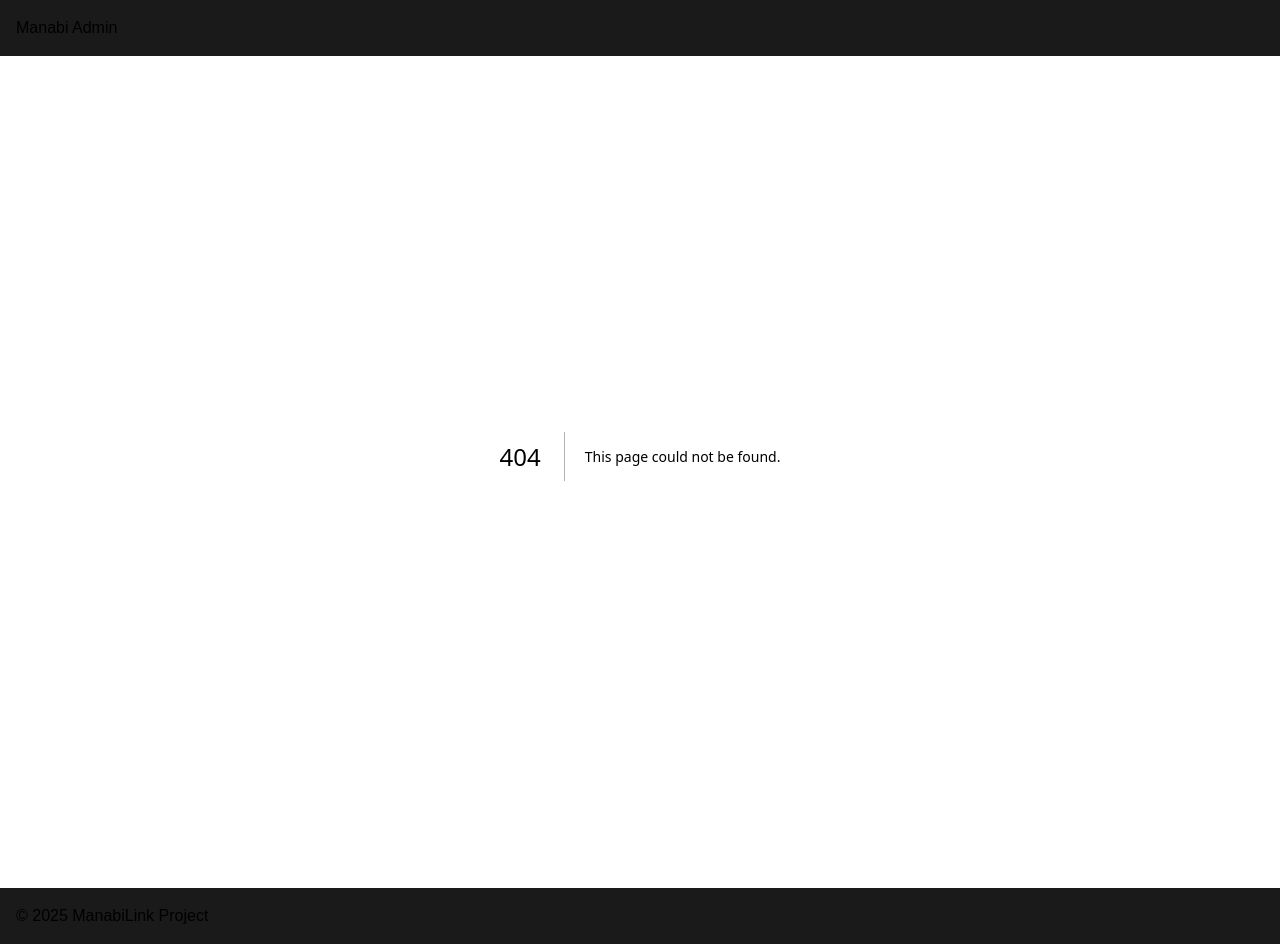
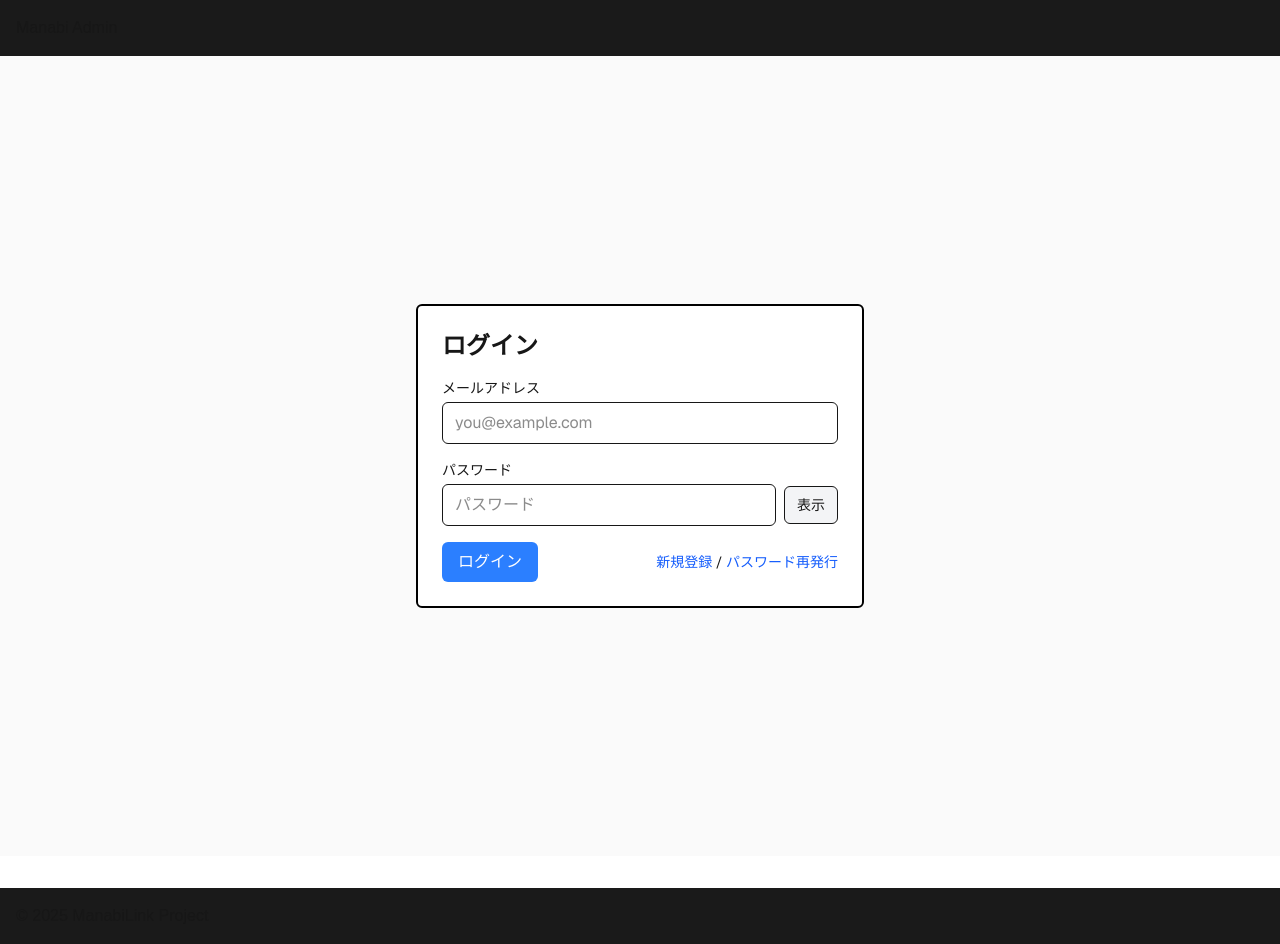
Before and after one commit to ManabiLink/manabi-admin, a Next.js app: page /login in a window 1280 px wide. Before the commit this address had no page. Built offline with nearby package versions, Linux system fonts and the light colour scheme; no server answers.

Commit message:
ログイン画面の作成

```diff
--- /dev/null
+++ b/app/login/page.js
@@ -0,0 +1,117 @@
+"use client";
+
+import { useState } from "react";
+import { useRouter } from "next/navigation";
+import Link from "next/link";
+import supabase from "@/lib/supabaseClient";
+
+export default function LoginPage() {
+  const router = useRouter();
+  const [email, setEmail] = useState("");
+  const [password, setPassword] = useState("");
+  const [showPassword, setShowPassword] = useState(false);
+  const [loading, setLoading] = useState(false);
+  const [error, setError] = useState(null);
+  const [message, setMessage] = useState(null);
+
+  const handleSubmit = async (e) => {
+    e.preventDefault();
+    setError(null);
+    setMessage(null);
+
+    if (!email) {
+      setError("メールアドレスを入力してください。");
+      return;
+    }
+    if (!password) {
+      setError("パスワードを入力してください。");
+      return;
+    }
+
+    setLoading(true);
+    try {
+      // Supabase v2: signInWithPassword
+      const { data, error: supaError } = await supabase.auth.signInWithPassword({
+        email,
+        password,
+      });
+
+      if (supaError) {
+        setError(supaError.message || "ログインに失敗しました。");
+      } else if (data?.user) {
+        setMessage("ログインしました。リダイレクトしています…");
+        setTimeout(() => router.push("/"), 600);
+      } else {
+        setError("ログインできませんでした。メール確認が必要な場合があります。");
+      }
+    } catch (err) {
+      setError(err.message || "予期せぬエラーが発生しました。");
+    } finally {
+      setLoading(false);
+    }
+  };
+
+  return (
+    <div className="min-h-screen flex items-center justify-center bg-zinc-50 font-sans p-8">
+      <div className="w-full max-w-md border-2 border-black rounded-md bg-white p-6">
+        <h1 className="text-2xl font-semibold mb-4">ログイン</h1>
+
+        <form onSubmit={handleSubmit} className="space-y-4">
+          <div>
+            <label className="block text-sm font-medium mb-1">メールアドレス</label>
+            <input
+              type="email"
+              value={email}
+              onChange={(e) => setEmail(e.target.value)}
+              className="w-full px-3 py-2 border rounded-md focus:outline-none"
+              placeholder="you@example.com"
+            />
+          </div>
+
+          <div>
+            <label className="block text-sm font-medium mb-1">パスワード</label>
+            <div className="flex items-center gap-2">
+              <input
+                type={showPassword ? "text" : "password"}
+                value={password}
+                onChange={(e) => setPassword(e.target.value)}
+                className="flex-1 px-3 py-2 border rounded-md focus:outline-none"
+                placeholder="パスワード"
+              />
+              <button
+                type="button"
+                onClick={() => setShowPassword((s) => !s)}
+                className="px-3 py-2 border rounded-md text-sm bg-gray-100 hover:bg-gray-200"
+                aria-label={showPassword ? "パスワードを非表示" : "パスワードを表示"}
+              >
+                {showPassword ? "非表示" : "表示"}
+              </button>
+            </div>
+          </div>
+
+          {error && <div className="text-red-600 text-sm">{error}</div>}
+          {message && <div className="text-green-600 text-sm">{message}</div>}
+
+          <div className="flex items-center justify-between">
+            <button
+              type="submit"
+              className="px-4 py-2 bg-blue-500 text-white rounded-md hover:bg-blue-600 transition-colors"
+              disabled={loading}
+            >
+              {loading ? "ログイン中…" : "ログイン"}
+            </button>
+            <div className="text-sm">
+              <Link href="/register" className="text-blue-600 hover:underline">
+                新規登録
+              </Link>
+              {" / "}
+              <Link href="/contact" className="text-blue-600 hover:underline">
+                パスワード再発行
+              </Link>
+            </div>
+          </div>
+        </form>
+      </div>
+    </div>
+  );
+}
```
